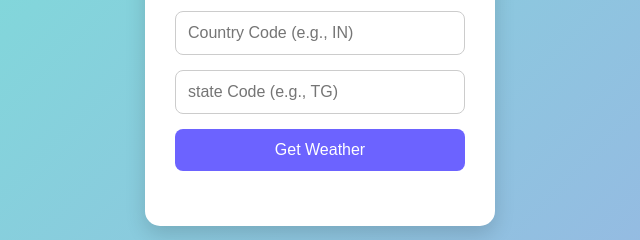
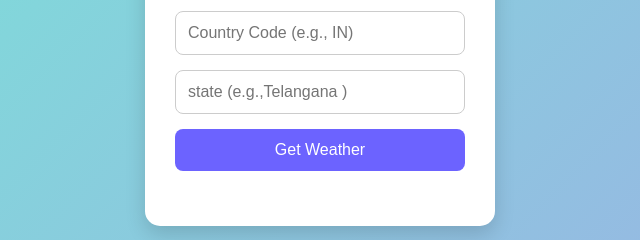
Before and after one commit to BAB109/weather_app, a website: page static/index.html in a window 1280 px wide. Shown: the part 366-606 px from the top of the page, 320-960 px from the left. Drawn offline with Linux system fonts and the light colour scheme.

Commit message:
input detailing

```diff
--- a/static/index.html
+++ b/static/index.html
@@ -84,7 +84,7 @@
 
         <input id="city" placeholder="Enter City">
         <input id="country_code" placeholder="Country Code (e.g., IN)">
-        <input id="state" placeholder="state Code (e.g., TG)">
+        <input id="state" placeholder="state (e.g.,Telangana )">
         <button id="b">Get Weather</button>
 
         <div class="result">
```
